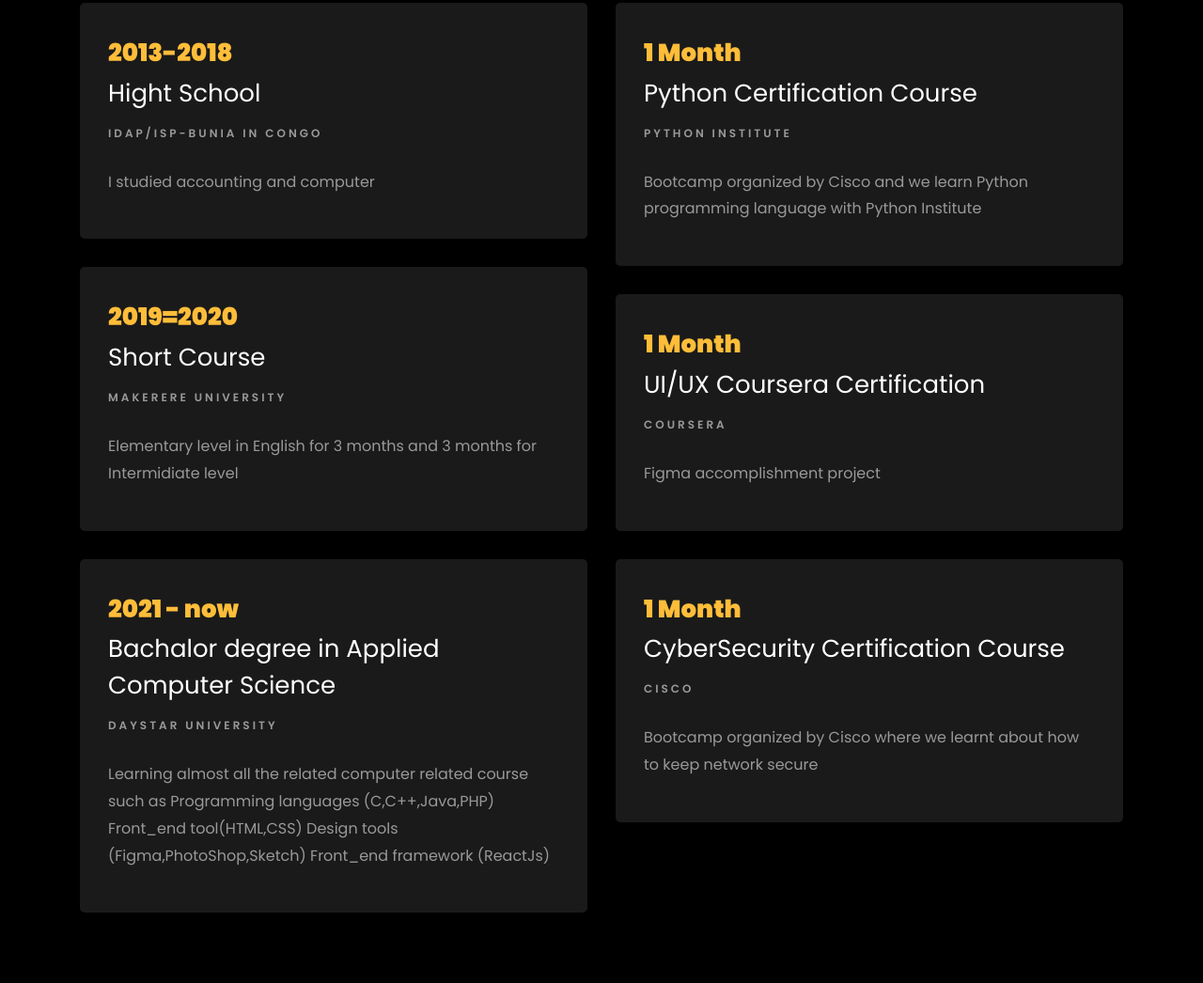
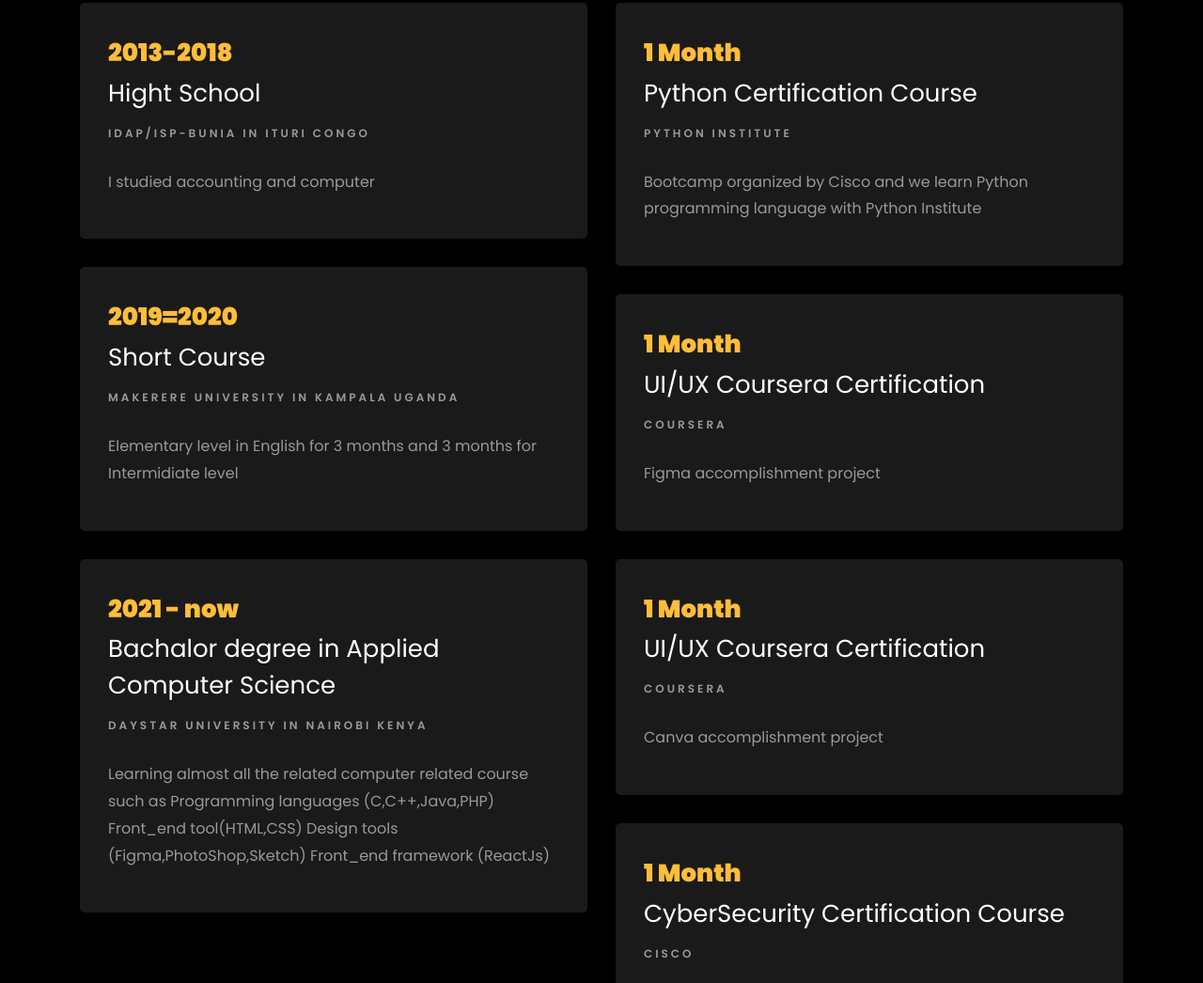
Before and after one commit to Zawadirugenyi/Myprofile, a plain HTML site: page index.html in a window 1280 px wide. Shown: the part 1819-2865 px from the top of the page at 94% size. Drawn offline with Linux system fonts and the light colour scheme; files whose address does not match are found by name.

Commit message:
keep it update

```diff
--- a/index.html
+++ b/index.html
@@ -140,19 +140,19 @@
     				<div class="resume-wrap ftco-animate">
     					<span class="date">2013-2018</span>
     					<h2>Hight School</h2>
-    					<span class="position"> IDAP/ISP-BUNIA in Congo </span>
+    					<span class="position"> IDAP/ISP-BUNIA in Ituri Congo </span>
     					<p class="mt-4">I studied accounting and computer </p>
     				</div>
     				<div class="resume-wrap ftco-animate">
     					<span class="date">2019=2020</span>
     					<h2>Short Course</h2>
-    					<span class="position">Makerere University</span>
+    					<span class="position">Makerere University In Kampala Uganda</span>
     					<p class="mt-4"> Elementary level in English for 3 months and 3 months for Intermidiate level</p>
     				</div>
     				<div class="resume-wrap ftco-animate">
     					<span class="date">2021 - now </span>
     					<h2>Bachalor degree in Applied Computer Science</h2>
-    					<span class="position">Daystar University</span>
+    					<span class="position">Daystar University In Nairobi Kenya</span>
     					<p class="mt-4"> Learning almost all the related computer related course  such as Programming languages (C,C++,Java,PHP) Front_end tool(HTML,CSS) Design tools (Figma,PhotoShop,Sketch) Front_end framework (ReactJs)</p>
     				</div>
     			</div>
@@ -170,6 +170,12 @@
     					<span class="position">Coursera</span>
     					<p class="mt-4"> Figma accomplishment project</p>
     				</div>
+					<div class="resume-wrap ftco-animate">
+						<span class="date">1 Month </span>
+						<h2>UI/UX Coursera Certification</h2>
+						<span class="position">Coursera</span>
+						<p class="mt-4"> Canva accomplishment project</p>
+					</div>
     				<div class="resume-wrap ftco-animate">
     					<span class="date">1 Month </span>
     					<h2> CyberSecurity Certification Course</h2>
```
